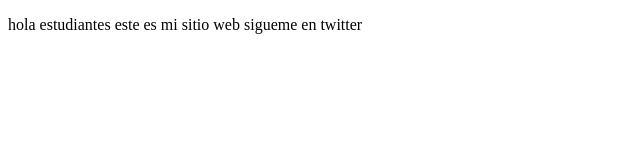
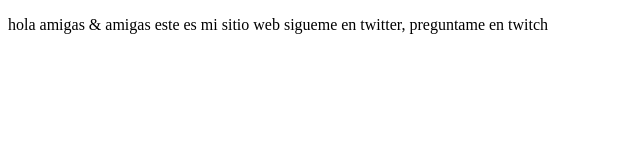
Before and after one commit to santivelasquez13/proyectoDemoCursoPrework, a plain HTML site: page index.html in a window 1280 px wide. Shown: the whole page, without its empty margins (0-640 px from the left). Drawn offline with Linux system fonts and the light colour scheme.

Commit message:
cambios agregamos sitio de twitch

```diff
--- a/index.html
+++ b/index.html
@@ -8,8 +8,8 @@
 </head>
 <body>
     <p>
-        hola estudiantes este es mi sitio web
-        sigueme en twitter
+        hola amigas & amigas este es mi sitio web
+        sigueme en twitter, preguntame en twitch
     </p>
 
 </body>
```
